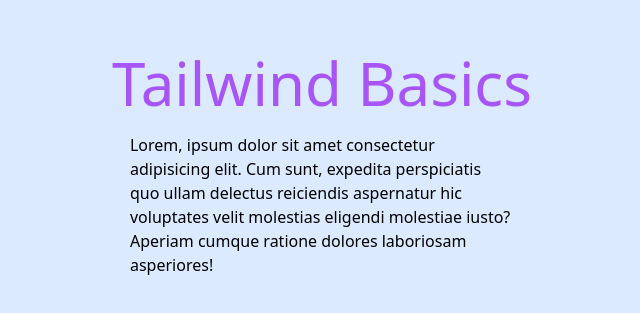
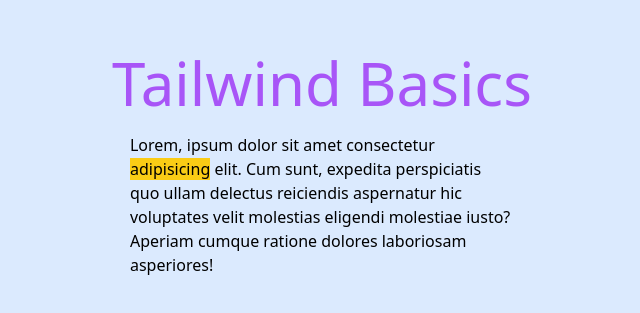
Before and after one commit to edwardtanguay/et066-html-css-tailwind-site, a website: page index.html in a window 1280 px wide. Shown: the part 235-548 px from the top of the page, without its empty margins (318-958 px from the left). Drawn offline with Linux system fonts and the light colour scheme.

Commit message:
first highlight works

```diff
--- a/css/tailwind.css
+++ b/css/tailwind.css
@@ -1,3 +1,9 @@
 @tailwind base;
 @tailwind components;
 @tailwind utilities;
+
+@layer components {
+	.highlight {
+		@apply bg-yellow-400;
+	}
+}
--- a/index.html
+++ b/index.html
@@ -13,7 +13,7 @@
 <body class="grid place-items-center h-screen bg-blue-100">
 	<div class="flex flex-col items-center">
 		<h1 class="text-purple-500 text-6xl">Tailwind Basics</h1>
-		<p class="w-96 mt-5">Lorem, ipsum dolor sit amet consectetur adipisicing elit. Cum sunt, expedita perspiciatis quo ullam delectus reiciendis aspernatur hic voluptates velit molestias eligendi molestiae iusto? Aperiam cumque ratione dolores laboriosam asperiores!</p>
+		<p class="w-96 mt-5">Lorem, ipsum dolor sit amet consectetur <span class="highlight">adipisicing</span> elit. Cum sunt, expedita perspiciatis quo ullam delectus reiciendis aspernatur hic voluptates velit molestias eligendi molestiae iusto? Aperiam cumque ratione dolores laboriosam asperiores!</p>
 	</div>
 </body>
 
```
Also changed, not shown: css/main.css.
